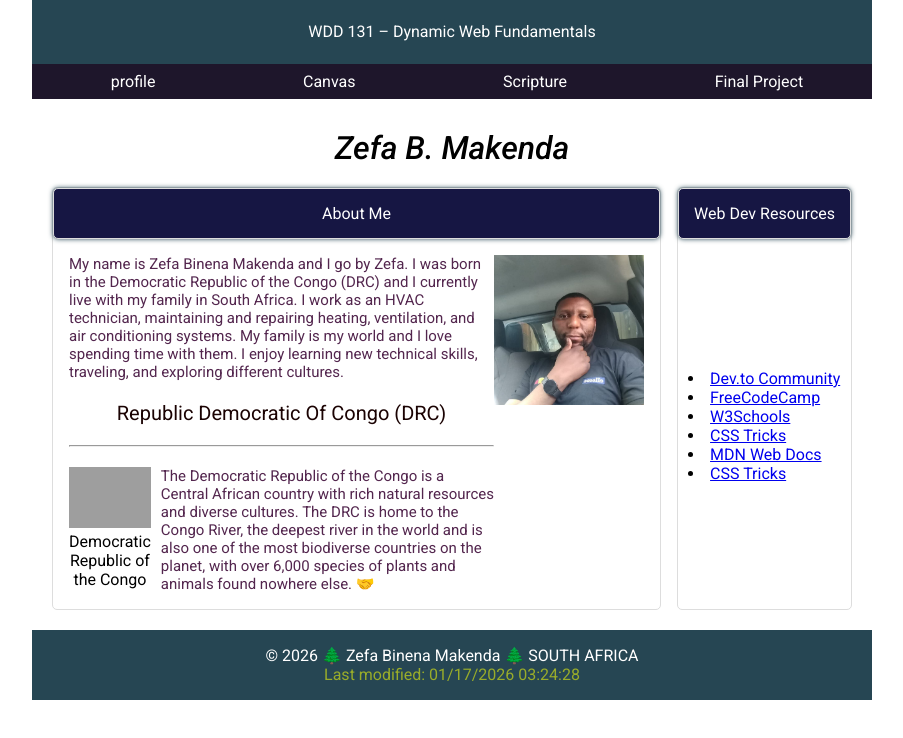
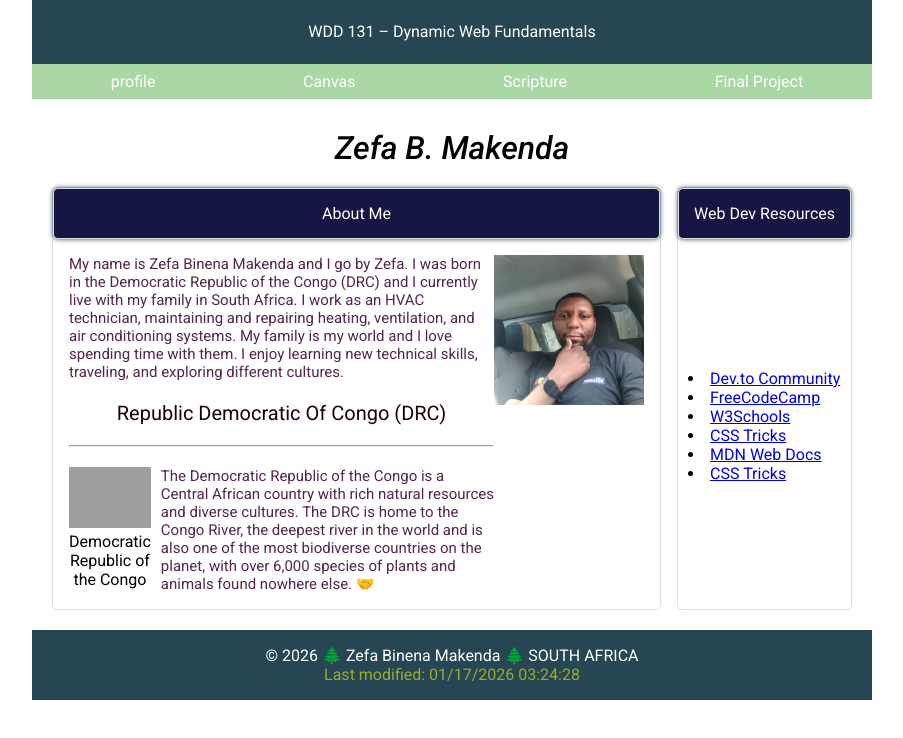
Before and after one commit to zefamakenda/wdd131, a plain HTML site: page index.html in a window 1280 px wide. Shown: the whole page, without its empty margins (188-1091 px from the left). Drawn offline with Linux system fonts and the light colour scheme; grey boxes are pictures that could not be loaded.

Commit message:
contrast

```diff
--- a/styles/base.css
+++ b/styles/base.css
@@ -50,7 +50,7 @@ h1 {
 
 
 nav {
-    background-color: rgb(30, 22, 43);
+    background-color: rgb(170, 216, 165);
     margin: 0;
     /* max-width: 800px; */
     padding: 0rem;
```
